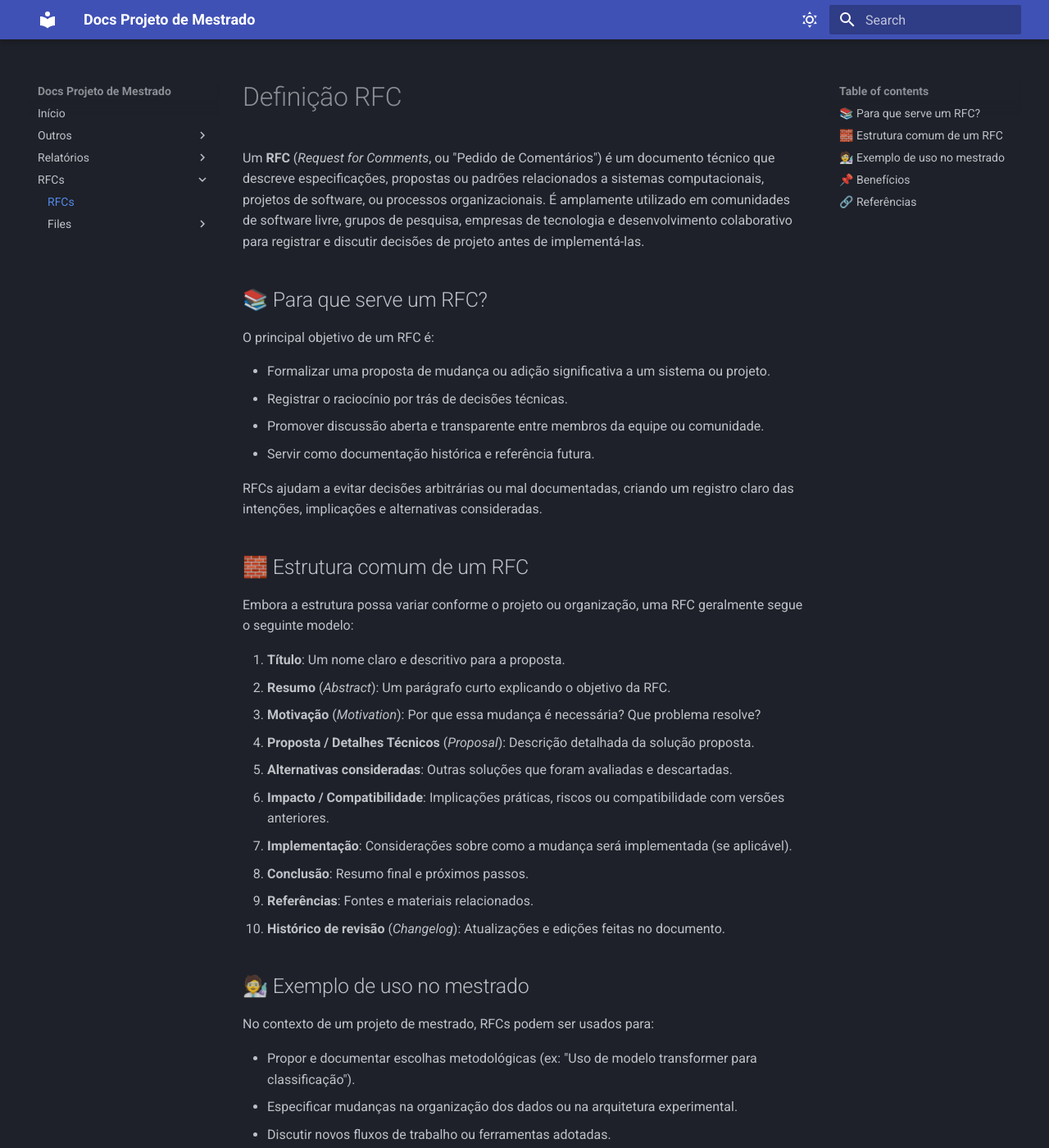
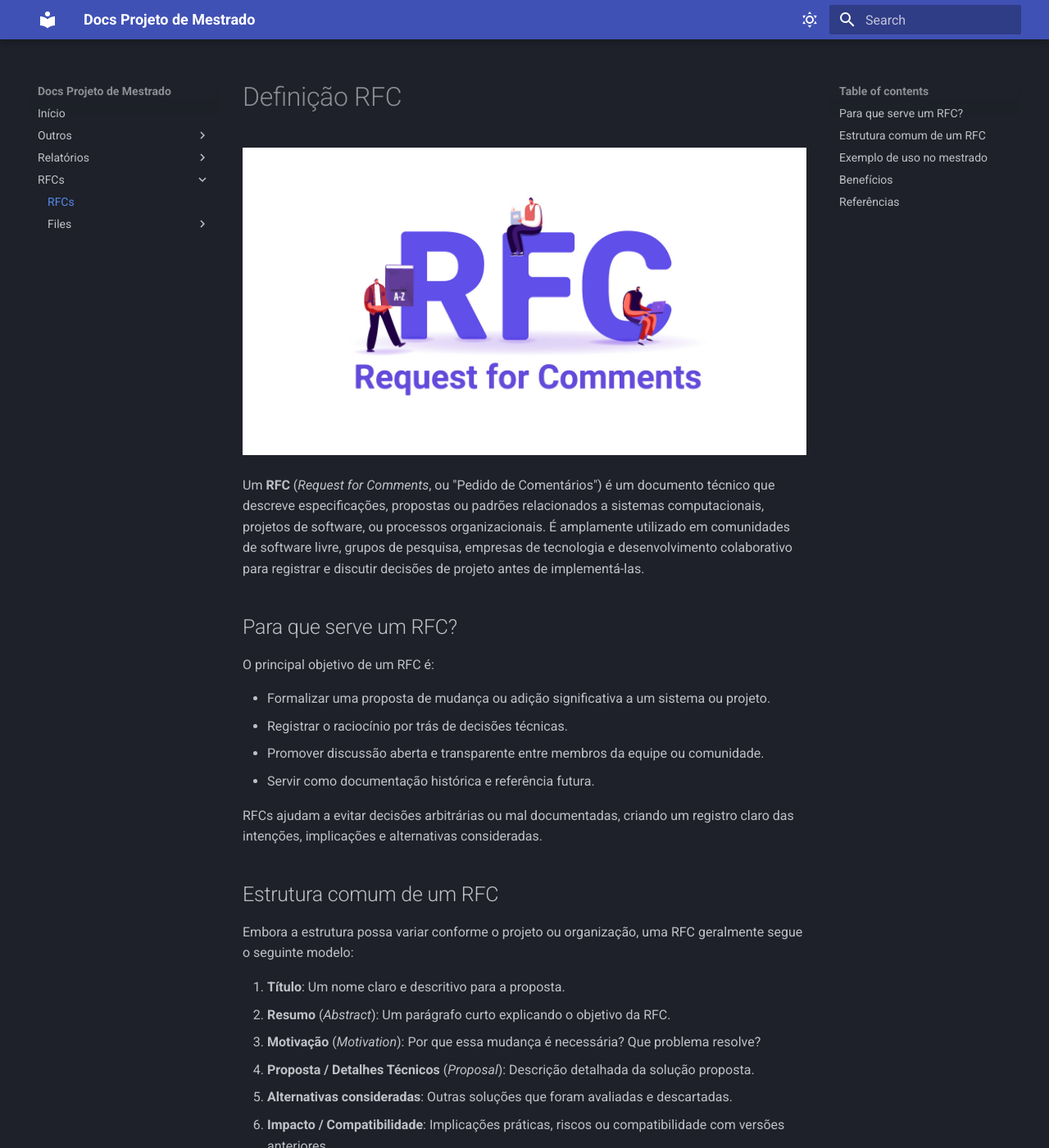
Before and after one commit to Matheus1714/msc-proj, an MkDocs documentation site: the page built from docs/rfcs/index.md, in a window 1280 px wide and 1400 px high. Shown: the whole window at 82% size. Built offline with MkDocs 1.6.1 and Material for MkDocs 9.7.7, drawn with Linux system fonts in a browser that asks for light colours; some of the changed text lies outside the part shown.

Commit message:
docs: update

```diff
--- a/docs/rfcs/index.md
+++ b/docs/rfcs/index.md
@@ -1,12 +1,15 @@
 ---
 title: RFCs
+summary: Introdução ao conceito de RFCs e seu uso para documentar decisões técnicas no projeto de mestrado.
 ---
 
 # Definição RFC
 
+![Definição RFC](./assets/default.png)
+
 Um **RFC** (*Request for Comments*, ou "Pedido de Comentários") é um documento técnico que descreve especificações, propostas ou padrões relacionados a sistemas computacionais, projetos de software, ou processos organizacionais. É amplamente utilizado em comunidades de software livre, grupos de pesquisa, empresas de tecnologia e desenvolvimento colaborativo para registrar e discutir decisões de projeto antes de implementá-las.
 
-## 📚 Para que serve um RFC?
+## Para que serve um RFC?
 
 O principal objetivo de um RFC é:
 
@@ -17,7 +20,7 @@ O principal objetivo de um RFC é:
 
 RFCs ajudam a evitar decisões arbitrárias ou mal documentadas, criando um registro claro das intenções, implicações e alternativas consideradas.
 
-## 🧱 Estrutura comum de um RFC
+## Estrutura comum de um RFC
 
 Embora a estrutura possa variar conforme o projeto ou organização, uma RFC geralmente segue o seguinte modelo:
 
@@ -32,7 +35,7 @@ Embora a estrutura possa variar conforme o projeto ou organização, uma RFC ger
 9. **Referências**: Fontes e materiais relacionados.
 10. **Histórico de revisão** (*Changelog*): Atualizações e edições feitas no documento.
 
-## 🧑‍🔬 Exemplo de uso no mestrado
+## Exemplo de uso no mestrado
 
 No contexto de um projeto de mestrado, RFCs podem ser usados para:
 
@@ -40,14 +43,14 @@ No contexto de um projeto de mestrado, RFCs podem ser usados para:
 - Especificar mudanças na organização dos dados ou na arquitetura experimental.
 - Discutir novos fluxos de trabalho ou ferramentas adotadas.
 
-## 📌 Benefícios
+## Benefícios
 
 - Melhor colaboração entre orientador, colegas e revisores.
 - Transparência nas decisões.
 - Facilidade para retomar discussões técnicas após pausas longas.
 - Registro formal e rastreável das decisões do projeto.
 
-## 🔗 Referências
+## Referências
 
 - [IETF RFC Editor](https://www.rfc-editor.org/) — Base oficial de RFCs da Internet (ex: TCP/IP, HTTP, etc.)
 - [GitHub RFC Process – Rust Language](https://github.com/rust-lang/rfcs) — Exemplo real de uso de RFCs em projeto open-source.
```
Also changed, not shown: docs/others/schedule.md (+3 -2 lines), docs/reports/index.md (+9 -4 lines), docs/rfcs/assets/default.png (added).
